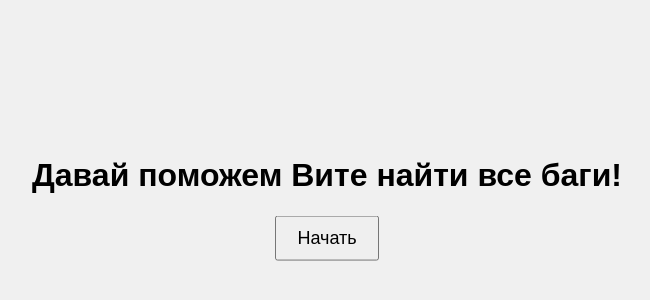
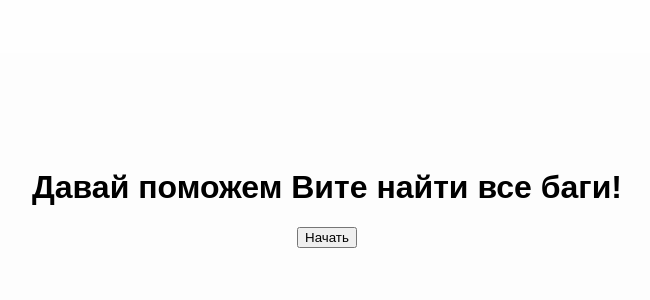
Before and after one commit to elenakorikova/my-telegram-game, a plain HTML site: page index.html in a window 1280 px wide. Shown: the part 202-502 px from the top of the page, without its empty margins (313-963 px from the left). Drawn offline with Linux system fonts and the light colour scheme.

Commit message:
Update style.css

```diff
--- a/style.css
+++ b/style.css
@@ -1,35 +1,32 @@
 body {
     margin: 0;
-  font-family: sans-serif;
+    font-family: Arial, sans-serif;
+    text-align: center;
     background: #f0f0f0;
-  text-align: center;
 }
 
-#start-screen, #game-over, #victory {
-  position: absolute;
-  top: 50%;
-  left: 50%;
-  transform: translate(-50%, -50%);
+.hidden {
+    display: none;
 }
 
-#hud {
+#start-screen, #game-over, #win-screen {
     position: absolute;
-  top: 10px;
-  left: 10px;
-  font-size: 20px;
-  color: #333;
+    top: 0; left: 0;
+    width: 100%; height: 100%;
+    background: rgba(255,255,255,0.9);
     display: flex;
-  gap: 20px;
+    flex-direction: column;
+    justify-content: center;
+    align-items: center;
 }
 
 #gameCanvas {
-  background: white;
+    background: #cce7ff;
     display: block;
     margin: 0 auto;
 }
 
-button {
-  font-size: 18px;
-  padding: 10px 20px;
-  cursor: pointer;
+#score, #lives {
+    font-size: 20px;
+    margin: 10px;
 }
```
Lines whose indentation alone changed are shown as unchanged.
